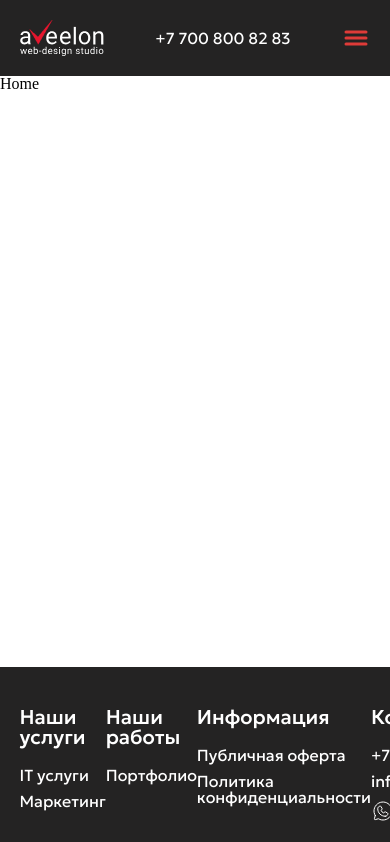
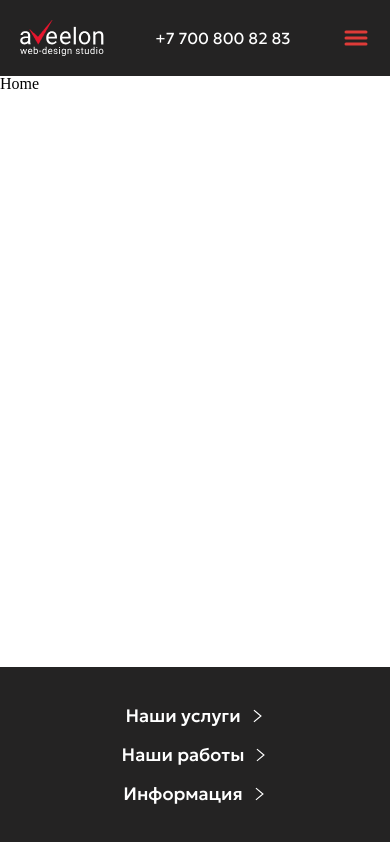
Before and after one commit to AbdullaAzadov/aveelon, a React (Vite) app: page / in a window 390 px wide. Shown: the top 842 px of the page. Built offline with nearby package versions, Linux system fonts and the light colour scheme.

Commit message:
feat: footer done

```diff
--- a/src/components/Accordion.tsx
+++ b/src/components/Accordion.tsx
@@ -29,12 +29,12 @@ export const Accordion: FC<AccordionProps> = ({
     <SContainer className={className}>
       <header onClick={() => setIsOpen((prev) => !prev)}>
         <span>{title}</span>
-        <SIconSpan
-          rotateAngle={ActiveIcon ? 0 : rotateAngle}
+        <SIcon
+          $rotateAngle={ActiveIcon ? 0 : rotateAngle}
           className={clsx('icon', isOpen && 'active')}
         >
           {isOpen ? ActiveIcon ?? BaseIcon : BaseIcon}
-        </SIconSpan>
+        </SIcon>
       </header>
       <main className={clsx(isOpen && 'active')}>
         {isOpen ? children : null}
@@ -50,34 +50,43 @@ const SContainer = styled.div`
   header {
     display: flex;
     align-items: center;
-    justify-content: space-between;
+    gap: 0.625rem;
     cursor: pointer;
     @include p1();
   }
   main {
+    margin-left: 0.5rem;
     max-height: 0;
     margin-top: 0;
     transition: height 500ms ease, margin 300ms ease;
+    display: flex;
+    flex-direction: column;
+    gap: 0.625rem;
 
     &.active {
-      margin-top: 16px;
+      margin-top: 0.625rem;
       max-height: fit-content;
     }
   }
 `;
 
-const SIconSpan = styled.span<{ rotateAngle: number }>`
-  padding: 18px;
+const SIcon = styled.div<{ $rotateAngle: number }>`
+  margin-top: 2px;
   transition: all 0.3s ease;
+  height: 100%;
   svg {
-    width: 18px;
-    height: 18px;
+    width: 0.875rem;
+    height: 0.875rem;
   }
 
   &.active {
-    transform: ${(p) => `rotateZ(${p.rotateAngle ?? 180}deg)`};
+    transform: ${(p) => `rotateZ(${p.$rotateAngle ?? 180}deg)`};
     svg path {
       stroke: color(brand-1);
     }
   }
 `;
+
+SIcon.defaultProps = {
+  $rotateAngle: 0,
+};
--- a/src/layouts/Footer/Footer.tsx
+++ b/src/layouts/Footer/Footer.tsx
@@ -1,11 +1,13 @@
 import styled from 'styled-components';
-import { FooterLinks, FooterAbout } from './index';
+import { FooterLinks, FooterAbout, FooterLinksMobile } from './index';
 import { media } from '@utils/style-helpers';
+import { useScreenType } from '@hooks/useScreenType';
 
 export const Footer = () => {
+  const { isMobile } = useScreenType();
   return (
     <StyledWrapper>
-      <FooterLinks />
+      {isMobile ? <FooterLinksMobile /> : <FooterLinks />}
       <FooterAbout />
     </StyledWrapper>
   );
@@ -17,7 +19,7 @@ const StyledWrapper = styled.footer`
   flex-direction: column;
   gap: 4rem;
 
-  ${({ theme }) => media.between(theme, 'tablet', 'wideTablet')} {
+  ${({ theme }) => media.lessThan(theme, 'wideTablet')} {
     gap: 2rem;
   }
 
--- /dev/null
+++ b/src/layouts/Footer/FooterLinks/FooterLinkItem.mobile.tsx
@@ -0,0 +1,39 @@
+import { useTranslation } from 'react-i18next';
+import { Link } from 'react-router-dom';
+import styled from 'styled-components';
+import { Accordion } from '@components/Accordion';
+import { ArrowRightIcon } from '@components/icons';
+import { Text } from '@components/Text';
+import { IFooterLinkItem } from '@data/Footer';
+
+export const FooterLinkItemMobile = ({
+  header,
+  links = [],
+  children = null,
+}: {
+  header: string;
+  links?: IFooterLinkItem[];
+  children?: React.ReactNode;
+}) => {
+  const { t } = useTranslation();
+  return (
+    <StyledWrapper>
+      <Accordion
+        BaseIcon={<ArrowRightIcon />}
+        rotateAngle={90}
+        title={<Text as='h3'>{t(header)}</Text>}
+      >
+        {links.map((item, index) => (
+          <Link to={item.link} key={index}>
+            <Text as='p'>{t(item.name)}</Text>
+          </Link>
+        ))}
+      </Accordion>
+      {children}
+    </StyledWrapper>
+  );
+};
+
+const StyledWrapper = styled.div`
+  max-width: 9.25rem;
+`;
--- /dev/null
+++ b/src/layouts/Footer/FooterLinks/FooterLinks.mobile.tsx
@@ -0,0 +1,46 @@
+import styled from 'styled-components';
+import { footerLinks } from '@data/Footer';
+import { FooterLinkItemMobile } from './../index';
+import { Mail, Tel, LinkedIcon } from '@components/index';
+import { TelegramIcon, WhatsappIcon } from '@components/icons';
+import { CONST } from '@constants/constants';
+
+export const FooterLinksMobile = () => {
+  return (
+    <StyledWrapper>
+      {footerLinks.map((data, index) => (
+        <FooterLinkItemMobile
+          header={data.header}
+          links={data.links}
+          key={index}
+        />
+      ))}
+      {/* <FooterLinkItem header='contacts'>
+        <Tel value='77008008283' label='+7 700 800 82 83' />
+        <Mail value={'info@aveelon.com'} label='info@aveelon.com' />
+        <StyledIconsWrapper>
+          <LinkedIcon
+            renderIcon={<WhatsappIcon />}
+            link={CONST.WHATSAPP_LINK}
+          />
+          <LinkedIcon
+            renderIcon={<TelegramIcon />}
+            link={CONST.TELEGRAM_LINK}
+          />
+        </StyledIconsWrapper>
+      </FooterLinkItem> */}
+    </StyledWrapper>
+  );
+};
+
+const StyledWrapper = styled.div`
+  display: flex;
+  flex-direction: column;
+  align-items: center;
+  gap: 1.25rem;
+`;
+
+const StyledIconsWrapper = styled.div`
+  display: flex;
+  gap: 1.25rem;
+`;
--- a/src/layouts/Footer/index.ts
+++ b/src/layouts/Footer/index.ts
@@ -1,4 +1,6 @@
 export * from './Footer';
 export * from './FooterLinks/FooterLinkItem';
 export * from './FooterLinks/FooterLinks';
-export * from './FooterAbout/FooterAbout';
+export * from './FooterLinks/FooterLinkItem.mobile';
+export * from './FooterLinks/FooterLinks.mobile';
+export * from './FooterAbout';
--- a/src/styles/theme.ts
+++ b/src/styles/theme.ts
@@ -21,14 +21,14 @@ export const theme = {
       m: {
         h1: '3rem',
         h2: '1.75rem',
-        h3: '1.375rem',
+        h3: '1.25rem',
         p: '1rem',
         h4: '0.875rem',
       },
       s: {
         h1: '2rem',
         h2: '1.5rem',
-        h3: '1.25rem',
+        h3: '1.125rem',
         p: '1rem',
         h4: '0.75rem',
       },
```
Also changed, not shown: src/layouts/Footer/FooterAbout.tsx (renamed from src/layouts/Footer/FooterAbout/FooterAbout.tsx).
